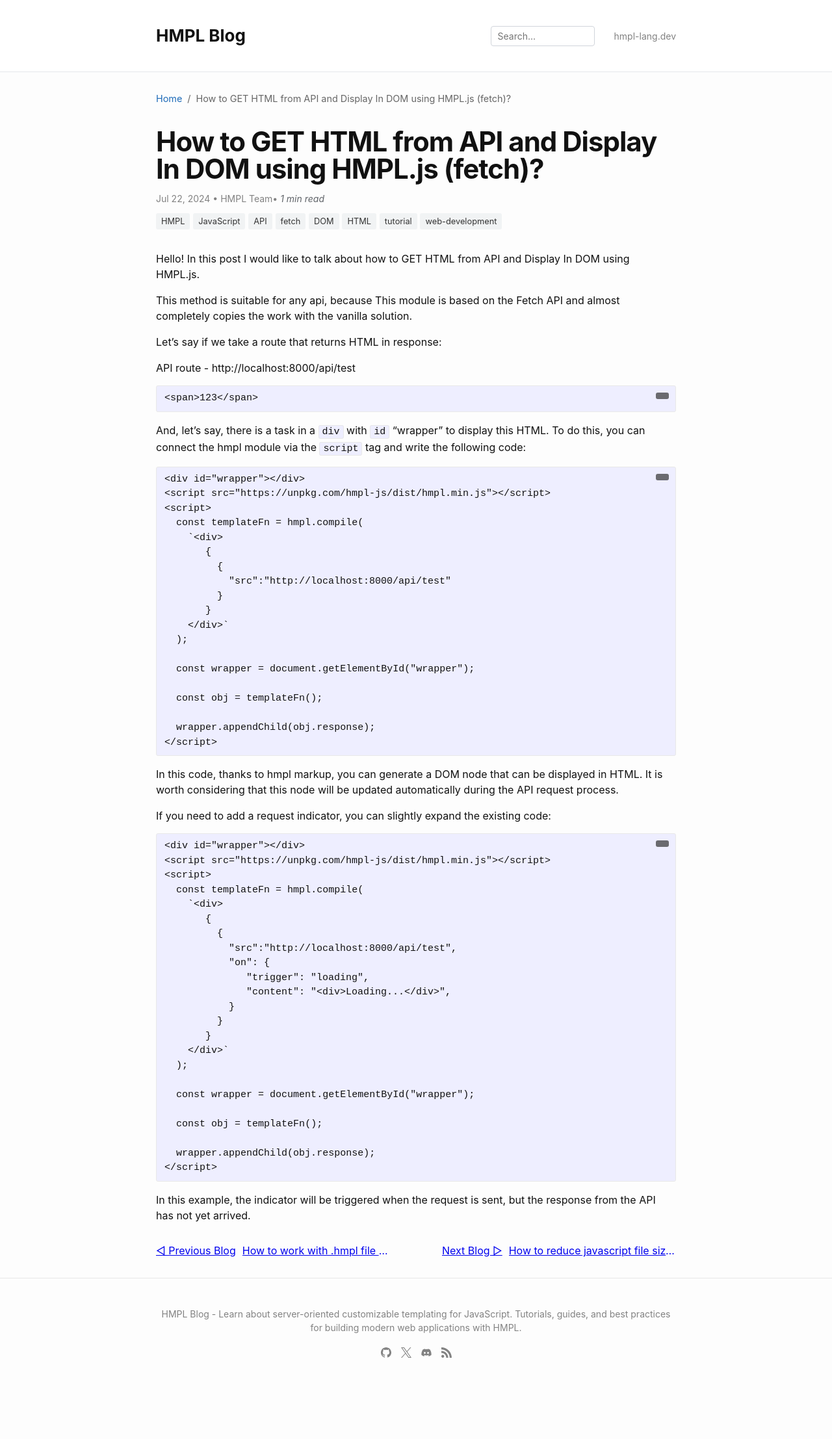
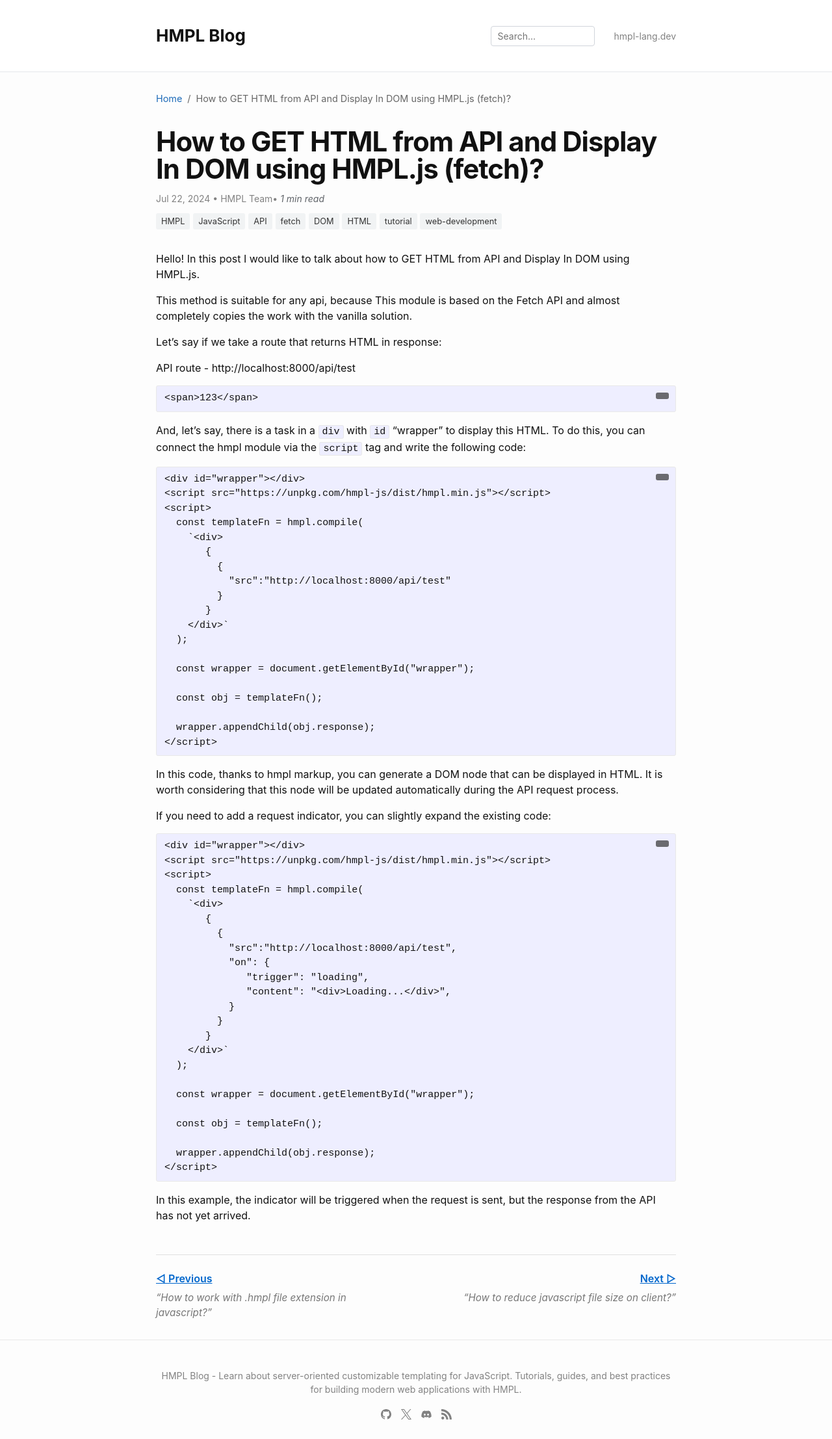
Before and after one commit to hmpl-language/blog, a Jekyll site: the page built from _posts/2024-07-22-how-to-get-html-from-api-and-display-in-dom-using-hmpljs-fetch.md, in a window 1280 px wide. Shown: the whole page at 65% size. Built offline with Jekyll 4.4.1, drawn with Linux system fonts in a browser that asks for light colours; comment, search, counter and statistics services are not loaded; before the commit the page ends 2119 px from its top, so only the background shows below that.

Commit message:
Copied changes from hmpl/blog

```diff
--- a/_layouts/post.html
+++ b/_layouts/post.html
@@ -95,19 +95,19 @@ layout: base
 <nav class="post-navigation">
   {% if page.previous %}
   <div class="post-navigation__prev">
-    <a href="{{ page.previous.url | relative_url }}" class="button">
-      <span class="previous-blog-button">◁ Previous Blog</span>
-      <span class="previous-blog-title">{{ page.previous.title }}</span>
+    <a href="{{ page.previous.url | relative_url }}" class="nav-link">
+      <div class="nav-label">◁ Previous</div>
     </a>
+    <div class="nav-title">“{{ page.previous.title }}”</div>
   </div>
   {% endif %}
 
   {% if page.next %}
   <div class="post-navigation__next">
-    <a href="{{ page.next.url | relative_url }}" class="button">
-      <span class="next-blog-button">Next Blog ▷</span>
-      <span class="next-blog-title">{{ page.next.title }}</span>
+    <a href="{{ page.next.url | relative_url }}" class="nav-link">
+      <div class="nav-label">Next ▷</div>
     </a>
+    <div class="nav-title">“{{ page.next.title }}”</div>
   </div>
   {% endif %}
 </nav>
--- a/assets/main.scss
+++ b/assets/main.scss
@@ -281,58 +281,49 @@ body {
 
 .post-navigation {
   display: flex;
-  justify-content: space-between;
   width: 100%;
-}
+  margin-top: 3rem;
+  padding-top: 1.5rem;
+  border-top: 1px solid #e0e0e0;
 
-.post-navigation__prev {
-  max-width: 45%;
+  .post-navigation__prev,
+  .post-navigation__next {
+    width: 45%;
+  }
 
-  .button {
-    display: inline-flex;
-    align-items: center;
-    gap: 10px;
-    max-width: 100%;
+  .nav-link {
+    text-decoration: underline;
+    color: #0066cc;
+    font-weight: 600;
+    display: inline-block;
+    transition: color 0.2s ease;
+
+    &:hover {
+      color: #004a99;
+    }
+
+    .nav-label {
+      font-size: 1rem;
+      margin-bottom: 0.3rem;
+    }
   }
-}
 
-.post-navigation__next {
-  max-width: 45%;
+  .nav-title {
+    font-size: 0.95rem;
+    color: #777;
+    font-style: italic;
+    margin-top: 2px;
+  }
 
-  .button {
-    display: inline-flex;
-    align-items: center;
-    gap: 10px;
-    max-width: 100%;
+  .post-navigation__prev {
+    text-align: left;
+    margin-right: auto;
   }
-}
 
-.previous-blog-button {
-  white-space: nowrap;
-  flex-shrink: 0;
-}
-
-.next-blog-button {
-  white-space: nowrap;
-  flex-shrink: 0;
-}
-
-.previous-blog-title {
-  display: inline-block;
-  white-space: nowrap;
-  overflow: hidden;
-  text-overflow: ellipsis;
-  max-width: calc(100% - 20px);
-  vertical-align: bottom;
-}
-
-.next-blog-title {
-  display: inline-block;
-  white-space: nowrap;
-  overflow: hidden;
-  text-overflow: ellipsis;
-  max-width: calc(100% - 20px);
-  vertical-align: bottom;
+  .post-navigation__next {
+    text-align: right;
+    margin-left: auto;
+  }
 }
 
 .site-footer {
```
